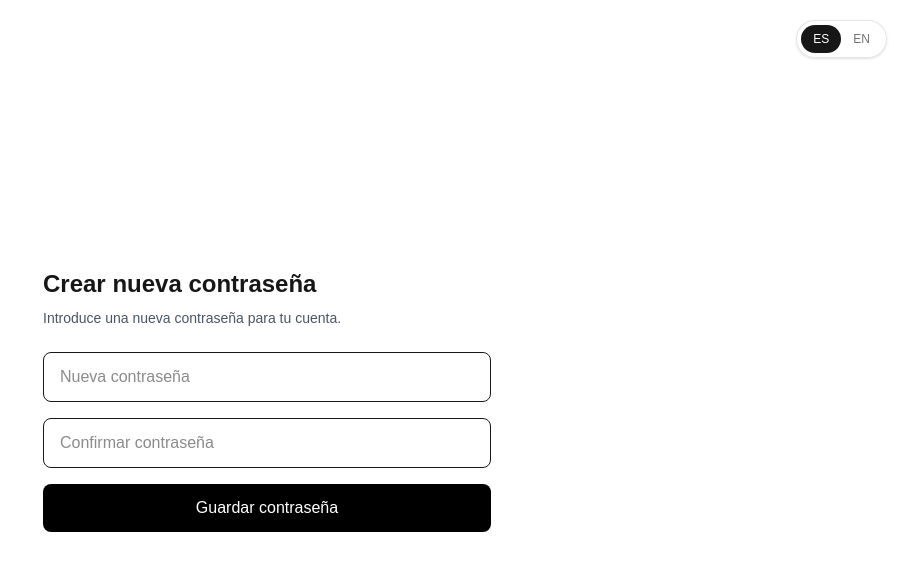
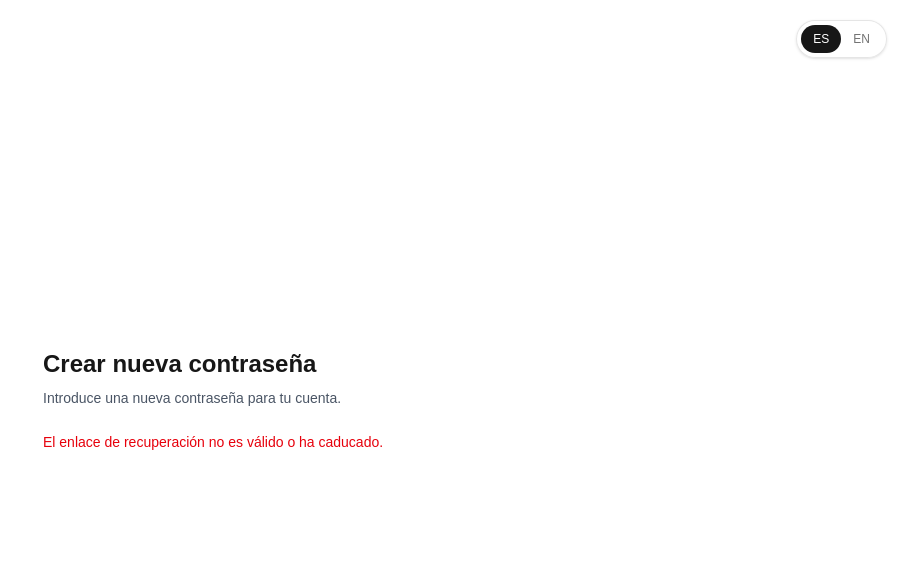
Before and after one commit to Nicksharma29/janette-client-management1, a Next.js app: page /reset-password in a window 1280 px wide. Shown: the top 570 px of the page, without its empty margins (373-1280 px from the left). Built offline with nearby package versions, Linux system fonts and the light colour scheme; no server answers.

Commit message:
Fix password recovery session flow

```diff
--- /dev/null
+++ b/app/auth/callback/route.ts
@@ -0,0 +1,42 @@
+import { NextRequest, NextResponse } from 'next/server'
+import { createServerClient } from '@supabase/ssr'
+import { cookies } from 'next/headers'
+
+export async function GET(request: NextRequest) {
+  const requestUrl = new URL(request.url)
+  const code = requestUrl.searchParams.get('code')
+  const next = requestUrl.searchParams.get('next') ?? '/reset-password'
+
+  if (!code) {
+    return NextResponse.redirect(new URL('/?error=missing_recovery_code', requestUrl.origin))
+  }
+
+  const cookieStore = await cookies()
+
+  const supabase = createServerClient(
+    process.env.NEXT_PUBLIC_SUPABASE_URL!,
+    process.env.NEXT_PUBLIC_SUPABASE_ANON_KEY!,
+    {
+      cookies: {
+        getAll() {
+          return cookieStore.getAll()
+        },
+        setAll(cookiesToSet) {
+          cookiesToSet.forEach(({ name, value, options }) => {
+            cookieStore.set(name, value, options)
+          })
+        },
+      },
+    }
+  )
+
+  const { error } = await supabase.auth.exchangeCodeForSession(code)
+
+  if (error) {
+    return NextResponse.redirect(
+      new URL('/?error=recovery_link_invalid', requestUrl.origin)
+    )
+  }
+
+  return NextResponse.redirect(new URL(next, requestUrl.origin))
+}
--- a/app/reset-password/page.tsx
+++ b/app/reset-password/page.tsx
@@ -1,17 +1,49 @@
 'use client'
 
-import { useState } from 'react'
-import { useRouter } from 'next/navigation'
+import { useEffect, useState } from 'react'
+import { useRouter, useSearchParams } from 'next/navigation'
 import { createClient } from '@/lib/supabase/client'
 
 export default function ResetPasswordPage() {
   const supabase = createClient()
   const router = useRouter()
+  const searchParams = useSearchParams()
+
   const [password, setPassword] = useState('')
   const [confirmPassword, setConfirmPassword] = useState('')
   const [message, setMessage] = useState('')
   const [error, setError] = useState('')
   const [loading, setLoading] = useState(false)
+  const [ready, setReady] = useState(false)
+
+  useEffect(() => {
+    async function establishRecoverySession() {
+      const code = searchParams.get('code')
+
+      if (!code) {
+        const { data } = await supabase.auth.getSession()
+
+        if (data.session) {
+          setReady(true)
+        } else {
+          setError('El enlace de recuperación no es válido o ha caducado.')
+        }
+
+        return
+      }
+
+      const { error } = await supabase.auth.exchangeCodeForSession(code)
+
+      if (error) {
+        setError('El enlace de recuperación no es válido o ha caducado.')
+        return
+      }
+
+      setReady(true)
+    }
+
+    establishRecoverySession()
+  }, [searchParams, supabase])
 
   async function handleReset(event: React.FormEvent<HTMLFormElement>) {
     event.preventDefault()
@@ -39,20 +71,28 @@ export default function ResetPasswordPage() {
     }
 
     setMessage('Contraseña actualizada correctamente. Ya puedes iniciar sesión.')
-    setTimeout(() => router.push('/'), 1500)
     setPassword('')
     setConfirmPassword('')
-    setLoading(false)
+
+    setTimeout(() => router.push('/'), 1500)
   }
 
   return (
     <main className="min-h-screen flex items-center justify-center px-6">
       <div className="w-full max-w-md">
         <h1 className="text-2xl font-semibold">Crear nueva contraseña</h1>
+
         <p className="mt-2 text-sm text-gray-600">
           Introduce una nueva contraseña para tu cuenta.
         </p>
 
+        {!ready && !error && (
+          <p className="mt-6 text-sm text-gray-600">
+            Verificando el enlace de recuperación...
+          </p>
+        )}
+
+        {ready && (
           <form onSubmit={handleReset} className="mt-6 space-y-4">
             <input
               type="password"
@@ -83,6 +123,11 @@ export default function ResetPasswordPage() {
               {loading ? 'Guardando...' : 'Guardar contraseña'}
             </button>
           </form>
+        )}
+
+        {error && !ready && (
+          <p className="mt-6 text-sm text-red-600">{error}</p>
+        )}
       </div>
     </main>
   )
```
Lines whose indentation alone changed are shown as unchanged.
